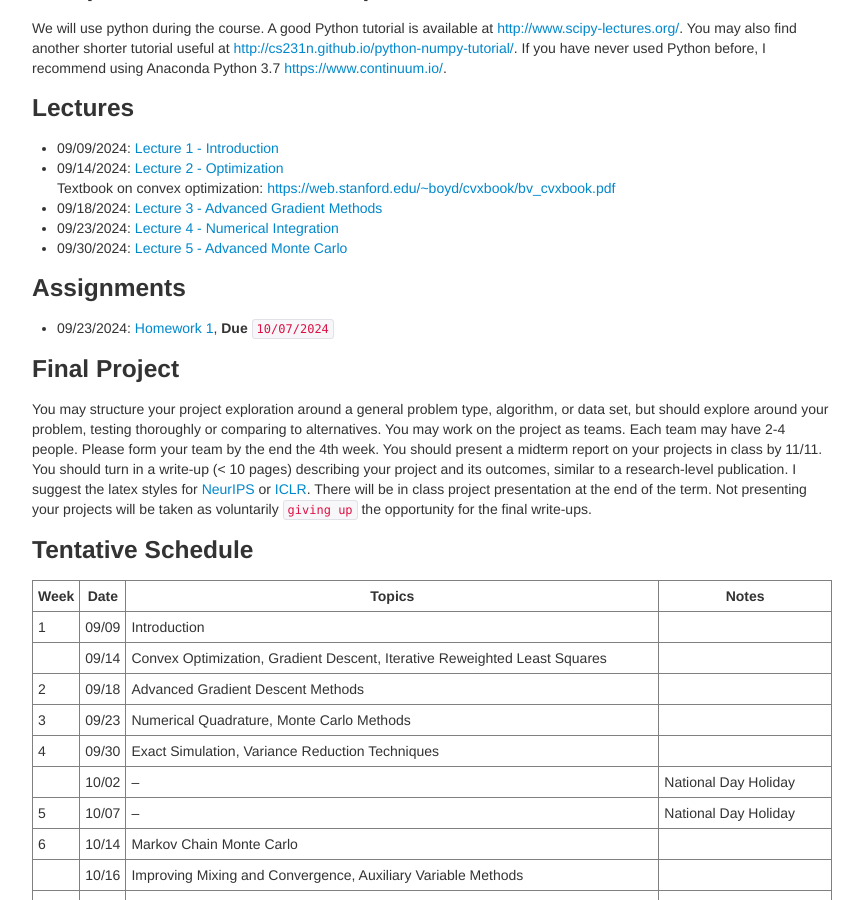
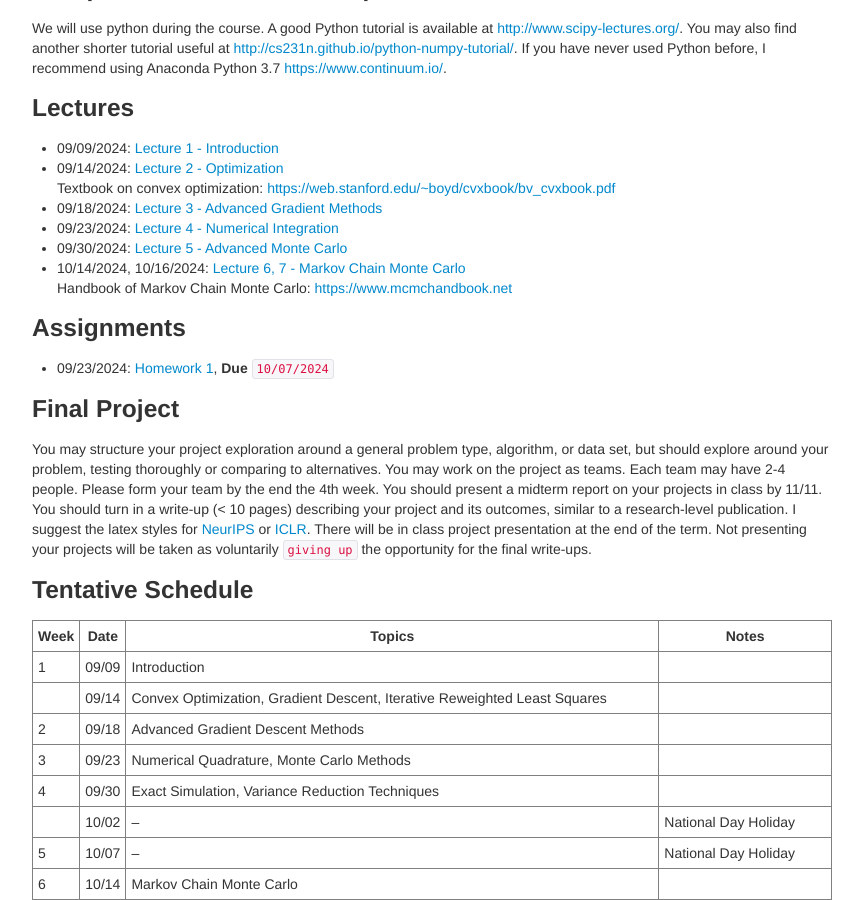
Before and after one commit to zcrabbit/zcrabbit.github.io, a Jekyll site: the page built from courses/smcm-f24.md, in a window 1280 px wide and 900 px high, scrolled down 1005 px. Shown: the whole window, without its empty margins (208-1071 px from the left). Built offline with Jekyll 4.4.1, drawn with Linux system fonts in a browser that asks for light colours.

Commit message:
lecture 6,7 out

```diff
--- a/courses/smcm-f24.md
+++ b/courses/smcm-f24.md
@@ -43,6 +43,8 @@
 - 09/18/2024: [Lecture 3 - Advanced Gradient Methods]({{sites.baseurl}}/static/slides/smcm_fall24/lec03.pdf)
 - 09/23/2024: [Lecture 4 - Numerical Integration]({{sites.baseurl}}/static/slides/smcm_fall24/lec04.pdf)
 - 09/30/2024: [Lecture 5 - Advanced Monte Carlo]({{sites.baseurl}}/static/slides/smcm_fall24/lec05.pdf)
+- 10/14/2024, 10/16/2024: [Lecture 6, 7 - Markov Chain Monte Carlo]({{sites.baseurl}}/static/slides/smcm_fall24/lec0607.pdf)
+  Handbook of Markov Chain Monte Carlo: <https://www.mcmchandbook.net>
 
 ### Assignments
 - 09/23/2024: [Homework 1]({{sites.baseurl}}/static/slides/smcm_fall24/hw01.pdf), **Due** `10/07/2024`
```
Also changed, not shown: 2 other files.
